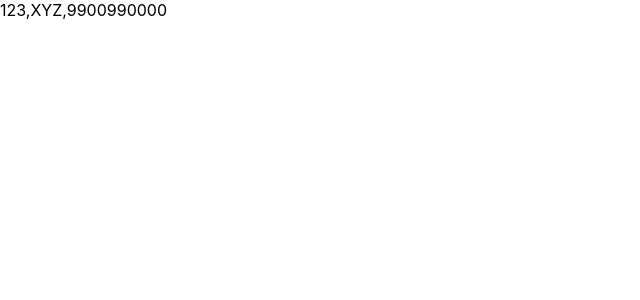
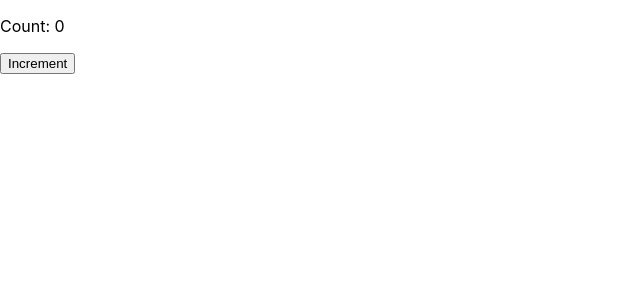
Before and after one commit to HEMASINCHU/react-practice, a React (Create React App) app: page / in a window 1280 px wide. Shown: the top 300 px of the page, without its empty margins (0-640 px from the left). Built offline with nearby package versions, Linux system fonts and the light colour scheme.

Commit message:
added simple component

```diff
--- a/src/App.js
+++ b/src/App.js
@@ -1,17 +1,18 @@
 import "./App.css";
-import Products from "./components/product.";
+// import Products from "./components/product.";
 // import Greet from "./components/Greet";
 // import Main from "./components/main";
 // import TechList from "./components/header";
 // import Subscribe from "./components/subscribe";
 // import Image from "./components/appimg";
-const emp = {
-  id: 123,
-  name: "XYZ",
-  age: 27,
-  mobileNumber: 9900990000,
-};
-const { id, name, mobileNumber } = emp;
+import Userprofiles from "./miniproject/user";
+// const emp = {
+//   id: 123,
+//   name: "XYZ",
+//   age: 27,
+//   mobileNumber: 9900990000,
+// };
+// const { id, name, mobileNumber } = emp;
 function App() {
   return (
     <header>
@@ -20,7 +21,8 @@ function App() {
       <TechList />
       <Subscribe />
       <Image /> */}
-      <Products id={id} name={name} mobileNumber={mobileNumber} />
+      {/* <Products id={id} name={name} mobileNumber={mobileNumber} /> */}
+      <Userprofiles />
     </header>
   );
 }
--- /dev/null
+++ b/src/miniproject/user.js
@@ -0,0 +1,21 @@
+import React, { useState } from "react";
+
+function Userprofiles() {
+  // Declare a state variable called 'count' with an initial value of 0
+  const [count, setCount] = useState(0);
+
+  // Event handler function to increment the count
+  const incrementCount = () => {
+    setCount(count + 1);
+  };
+
+  return (
+    <div>
+      <p>Count: {count}</p>
+      <button onClick={incrementCount}>Increment</button>
+    </div>
+    // React.createElement("div", null, createElement("h1", null, "Hello Hema"))
+  );
+}
+
+export default Userprofiles;
```
